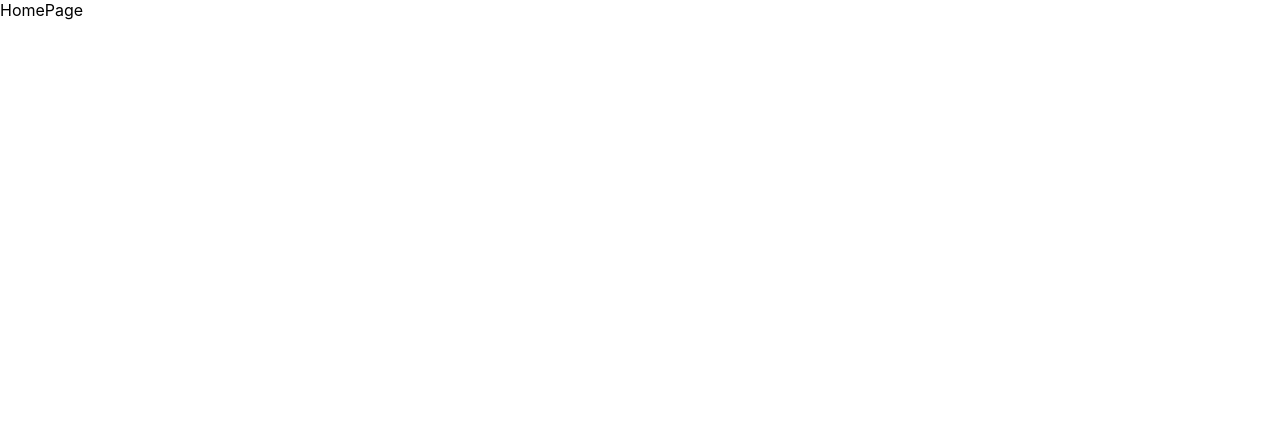
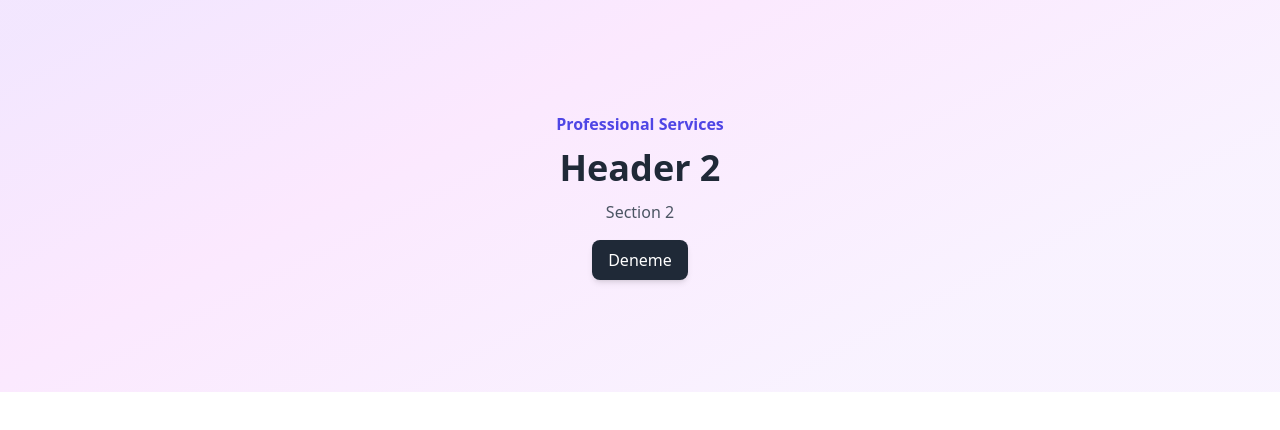
Before and after one commit to mehmeddemircan/TailwindCssDesign, a React (Create React App) app in the folder reactproject/: page / in a window 1280 px wide. Shown: the top 430 px of the page. Built offline with nearby package versions, Linux system fonts and the light colour scheme.

Commit message:
added tailwind home cta section

```diff
--- a/reactproject/package.json
+++ b/reactproject/package.json
@@ -35,5 +35,8 @@
       "last 1 firefox version",
       "last 1 safari version"
     ]
+  },
+  "devDependencies": {
+    "tailwindcss": "^3.4.4"
   }
 }
--- /dev/null
+++ b/reactproject/src/components/CTASection/CTASection1.js
@@ -0,0 +1,28 @@
+import React from 'react'
+
+const CTASection1 = () => {
+  return (
+    <section className="py-28" style={{ background: "linear-gradient(152.92deg, rgba(192, 132, 252, 0.2) 4.54%, rgba(232, 121, 249, 0.17) 34.2%, rgba(192, 132, 252, 0.1) 77.55%)" }}>
+    <div className="max-w-screen-xl mx-auto px-4 md:text-center md:px-8">
+        <div className="max-w-xl space-y-3 md:mx-auto">
+            <h3 className="text-indigo-600 font-semibold">
+           Professional Services
+            </h3>
+            <p className="text-gray-800 text-3xl font-semibold sm:text-4xl">
+           Header 2
+            </p>
+            <p className="text-gray-600">
+            Section 2
+            </p>
+        </div>
+        <div className="mt-4">
+            <a href="javascript:void(0)" className="inline-block py-2 px-4 text-white font-medium bg-gray-800 duration-150 hover:bg-gray-700 active:bg-gray-900 rounded-lg shadow-md hover:shadow-none">
+            Deneme
+            </a>
+        </div>
+    </div>
+</section>
+  )
+}
+
+export default CTASection1
--- a/reactproject/src/index.css
+++ b/reactproject/src/index.css
@@ -1,13 +1,3 @@
-body {
-  margin: 0;
-  font-family: -apple-system, BlinkMacSystemFont, 'Segoe UI', 'Roboto', 'Oxygen',
-    'Ubuntu', 'Cantarell', 'Fira Sans', 'Droid Sans', 'Helvetica Neue',
-    sans-serif;
-  -webkit-font-smoothing: antialiased;
-  -moz-osx-font-smoothing: grayscale;
-}
-
-code {
-  font-family: source-code-pro, Menlo, Monaco, Consolas, 'Courier New',
-    monospace;
-}
+@tailwind base;
+@tailwind components;
+@tailwind utilities;
--- a/reactproject/src/pages/HomePage.js
+++ b/reactproject/src/pages/HomePage.js
@@ -1,8 +1,9 @@
 import React from 'react'
+import CTASection1 from '../components/CTASection/CTASection1'
 
 const HomePage = () => {
   return (
-    <div>HomePage</div>
+   <CTASection1 />
   )
 }
 
--- /dev/null
+++ b/reactproject/tailwind.config.js
@@ -0,0 +1,8 @@
+/** @type {import('tailwindcss').Config} */
+module.exports = {
+  content: ["./src/**/*.{html,js}"],
+  theme: {
+    extend: {},
+  },
+  plugins: [],
+}
```
Also changed, not shown: 1 other file (tests, documents, lock files or other folders).
